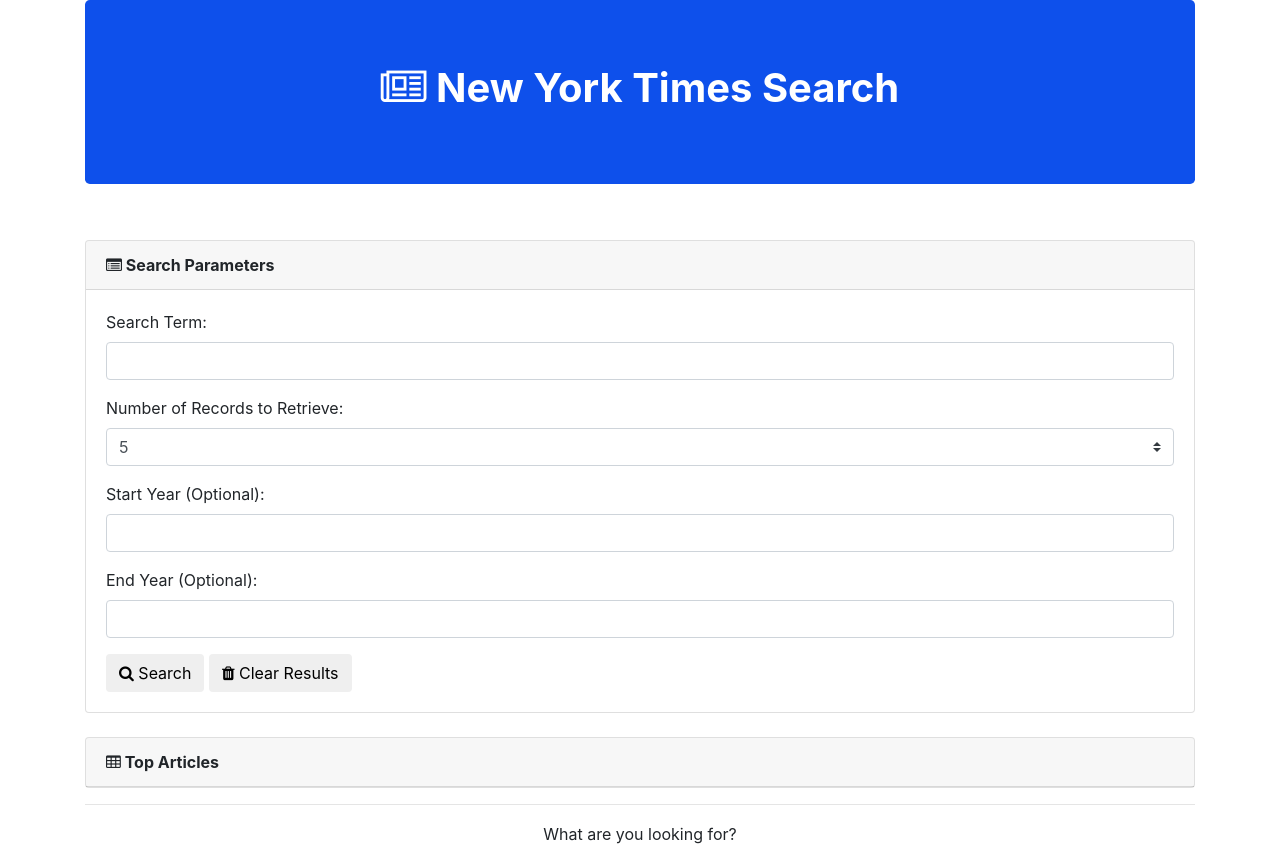
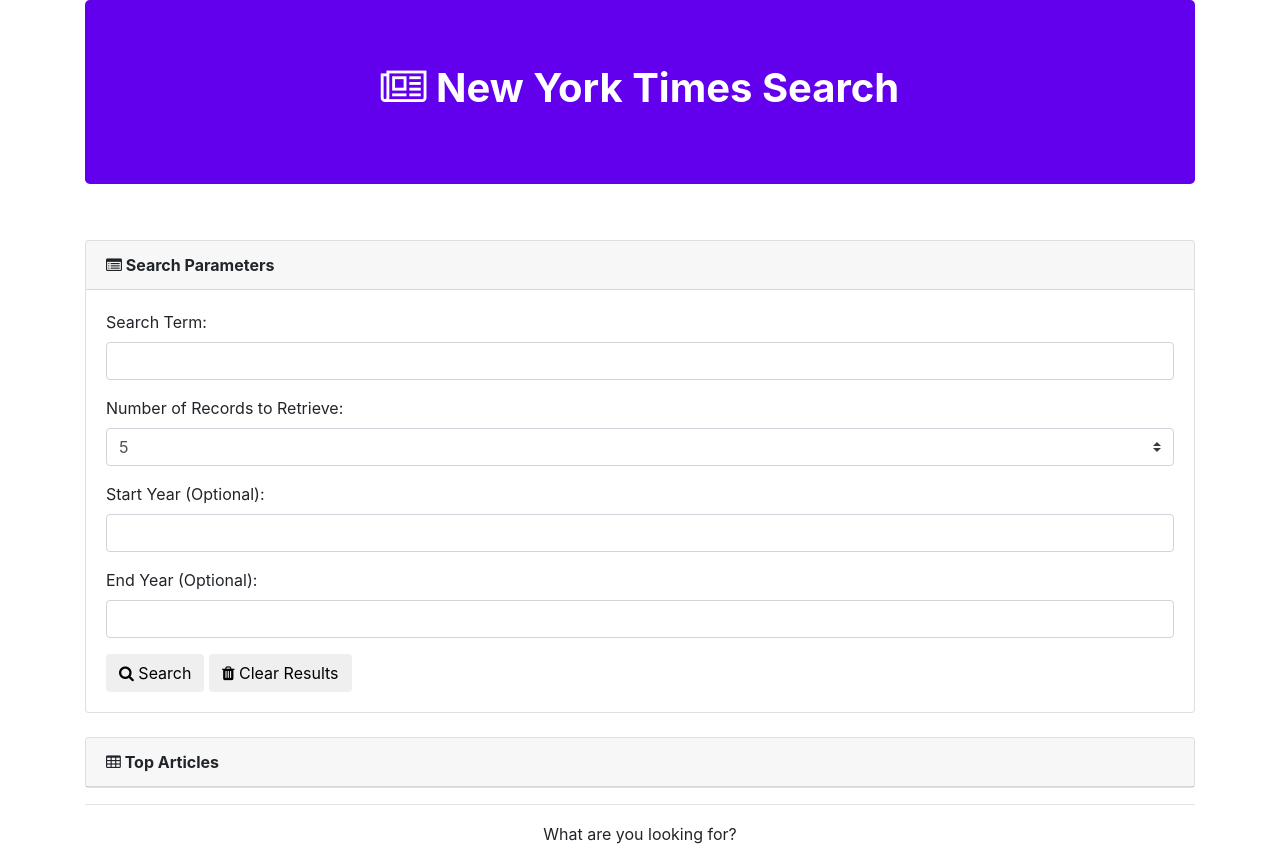
Before and after one commit to hvoncannon/NYtimesAPI, a plain HTML site: page index.html in a window 1280 px wide. Drawn offline with nearby package versions, Linux system fonts and the light colour scheme; a script that the page names is missing.

Commit message:
purple header

```diff
--- a/index.html
+++ b/index.html
@@ -25,7 +25,7 @@
     <div class="container">
 
         <!-- Jumbotron Title -->
-        <div class="jumbotron" style="background-color: rgb(14, 80, 235) ; color: white;">
+        <div class="jumbotron" style="background-color: #6200EE ; color: white;">
             <h1 class="text-center">
                 <strong>
                     <i class="fa fa-newspaper-o"></i> New York Times Search</strong>
```
